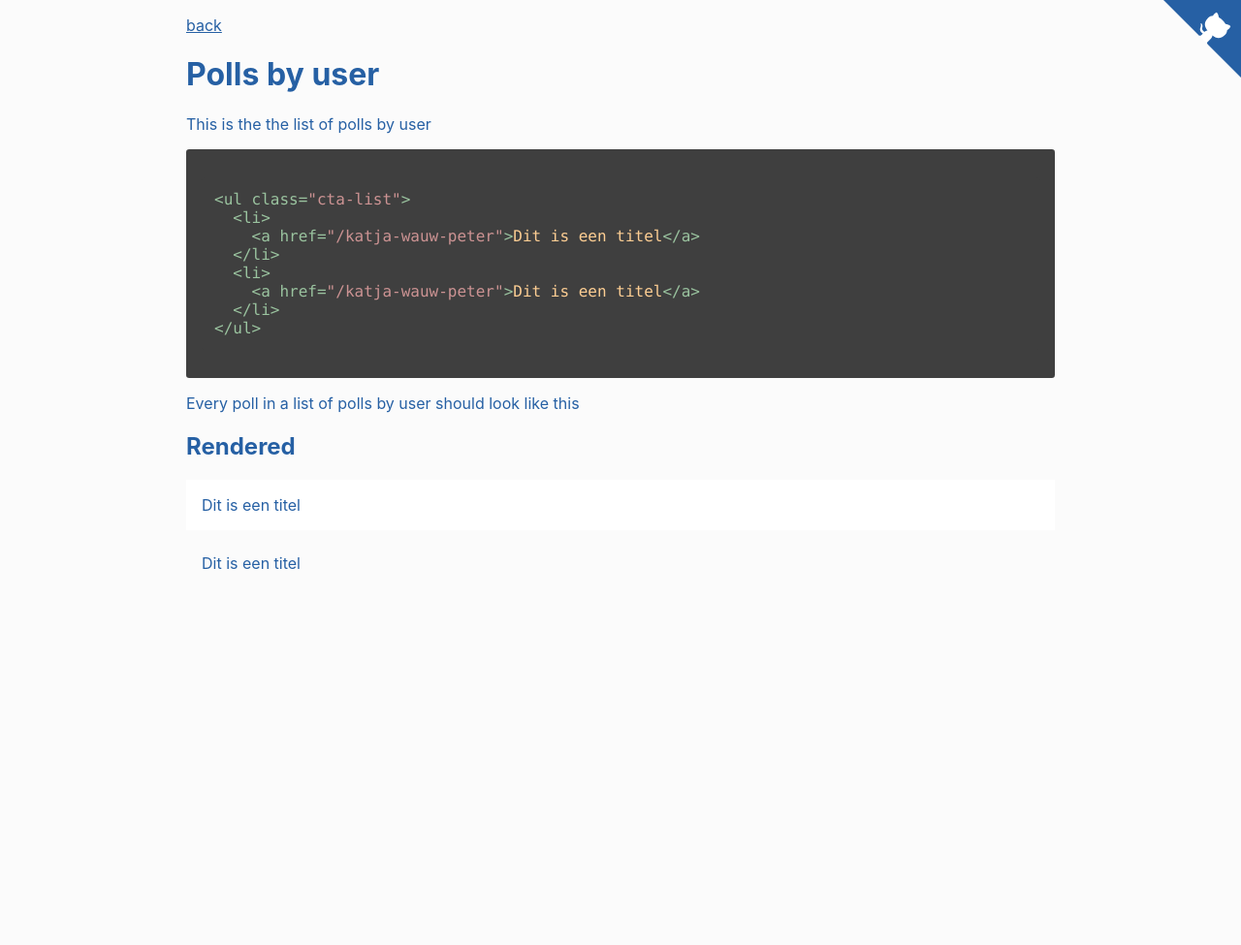
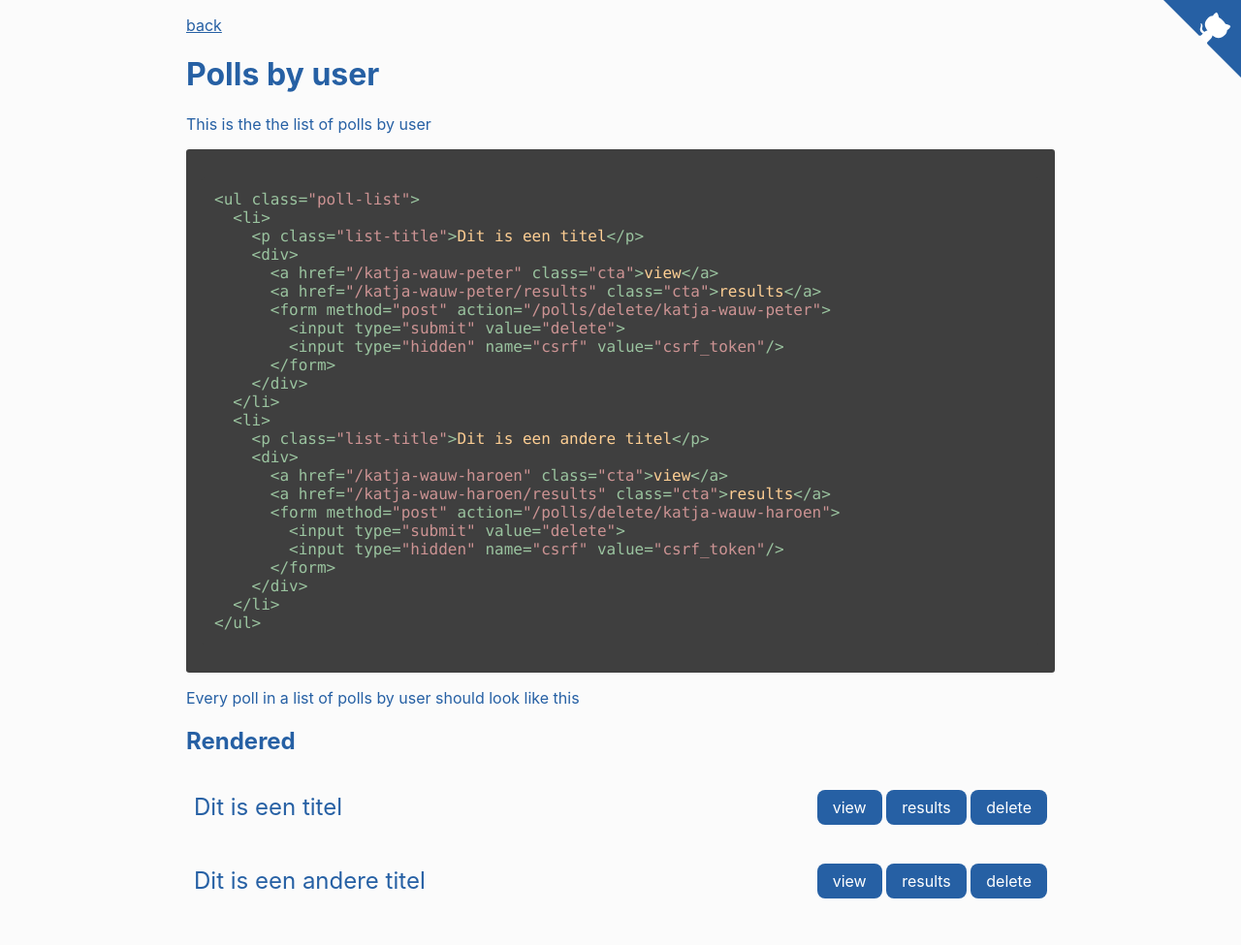
Before and after one commit to gin-fizz/styleguide, a Jekyll site: the page built from _components/poll-by-user.md, in a window 1280 px wide. Shown: the whole page at 97% size. Built offline with Jekyll 4.4.1, drawn with Linux system fonts in a browser that asks for light colours; before the commit the page ends 900 px from its top, so only the background shows below that.

Commit message:
add html for poll-list

````diff
--- a/_components/poll-by-user.md
+++ b/_components/poll-by-user.md
@@ -6,12 +6,28 @@ layout: component
 This is the the list of polls by user
 
 ```html
-<ul class="cta-list">
+<ul class="poll-list">
   <li>
-    <a href="/katja-wauw-peter">Dit is een titel</a>
+    <p class="list-title">Dit is een titel</p>
+    <div>
+      <a href="/katja-wauw-peter" class="cta">view</a>
+      <a href="/katja-wauw-peter/results" class="cta">results</a>
+      <form method="post" action="/polls/delete/katja-wauw-peter">
+        <input type="submit" value="delete">
+        <input type="hidden" name="csrf" value="csrf_token"/>
+      </form>
+    </div>
   </li>
   <li>
-    <a href="/katja-wauw-peter">Dit is een titel</a>
+    <p class="list-title">Dit is een andere titel</p>
+    <div>
+      <a href="/katja-wauw-haroen" class="cta">view</a>
+      <a href="/katja-wauw-haroen/results" class="cta">results</a>
+      <form method="post" action="/polls/delete/katja-wauw-haroen">
+        <input type="submit" value="delete">
+        <input type="hidden" name="csrf" value="csrf_token"/>
+      </form>
+    </div>
   </li>
 </ul>
 ```
@@ -20,11 +36,27 @@ Every poll in a list of polls by user should look like this
 
 ## Rendered
 
-<ul class="cta-list">
+<ul class="poll-list">
   <li>
-    <a href="/katja-wauw-peter">Dit is een titel</a>
+    <p class="list-title">Dit is een titel</p>
+    <div>
+      <a href="/katja-wauw-peter" class="cta">view</a>
+      <a href="/katja-wauw-peter/results" class="cta">results</a>
+      <form method="post" action="/polls/delete/katja-wauw-peter">
+        <input type="submit" value="delete">
+        <input type="hidden" name="csrf" value="csrf_token"/>
+      </form>
+    </div>
   </li>
   <li>
-    <a href="/katja-wauw-peter">Dit is een titel</a>
+    <p class="list-title">Dit is een andere titel</p>
+    <div>
+      <a href="/katja-wauw-haroen" class="cta">view</a>
+      <a href="/katja-wauw-haroen/results" class="cta">results</a>
+      <form method="post" action="/polls/delete/katja-wauw-haroen">
+        <input type="submit" value="delete">
+        <input type="hidden" name="csrf" value="csrf_token"/>
+      </form>
+    </div>
   </li>
 </ul>
````
